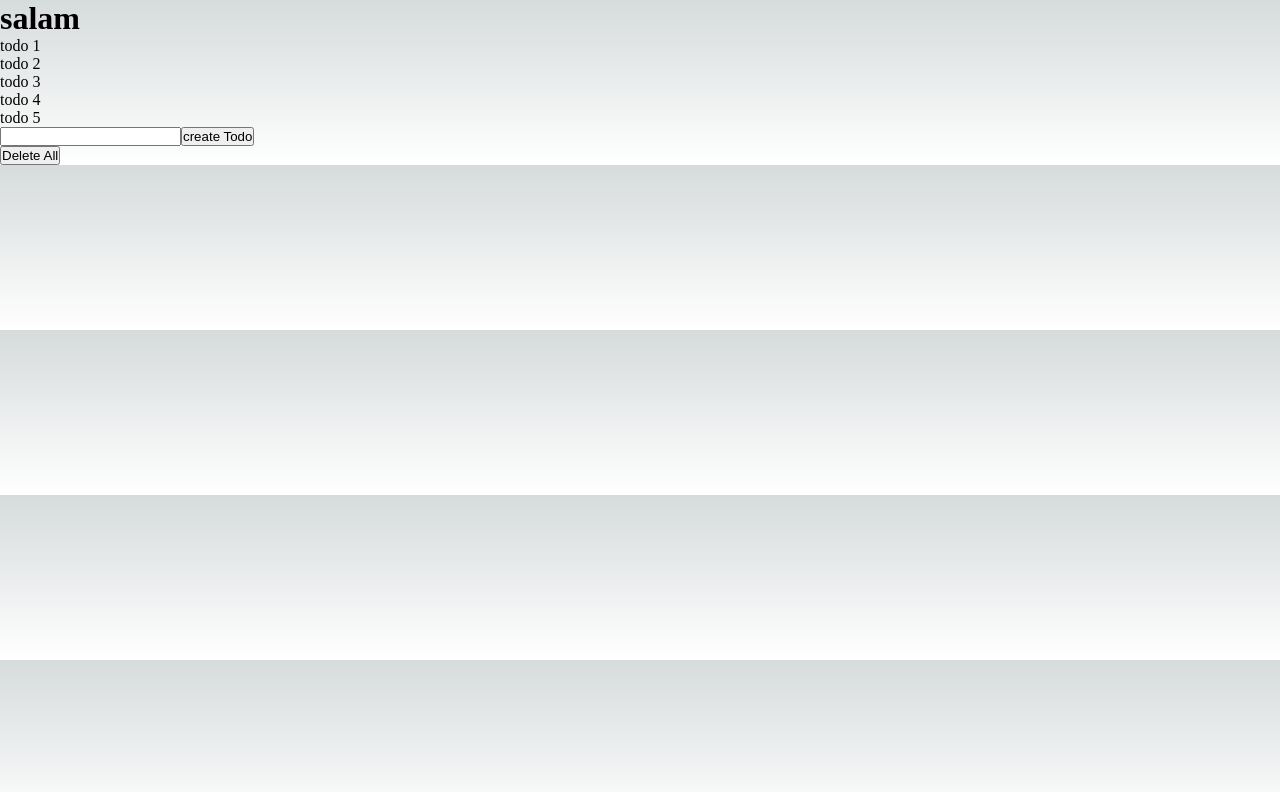
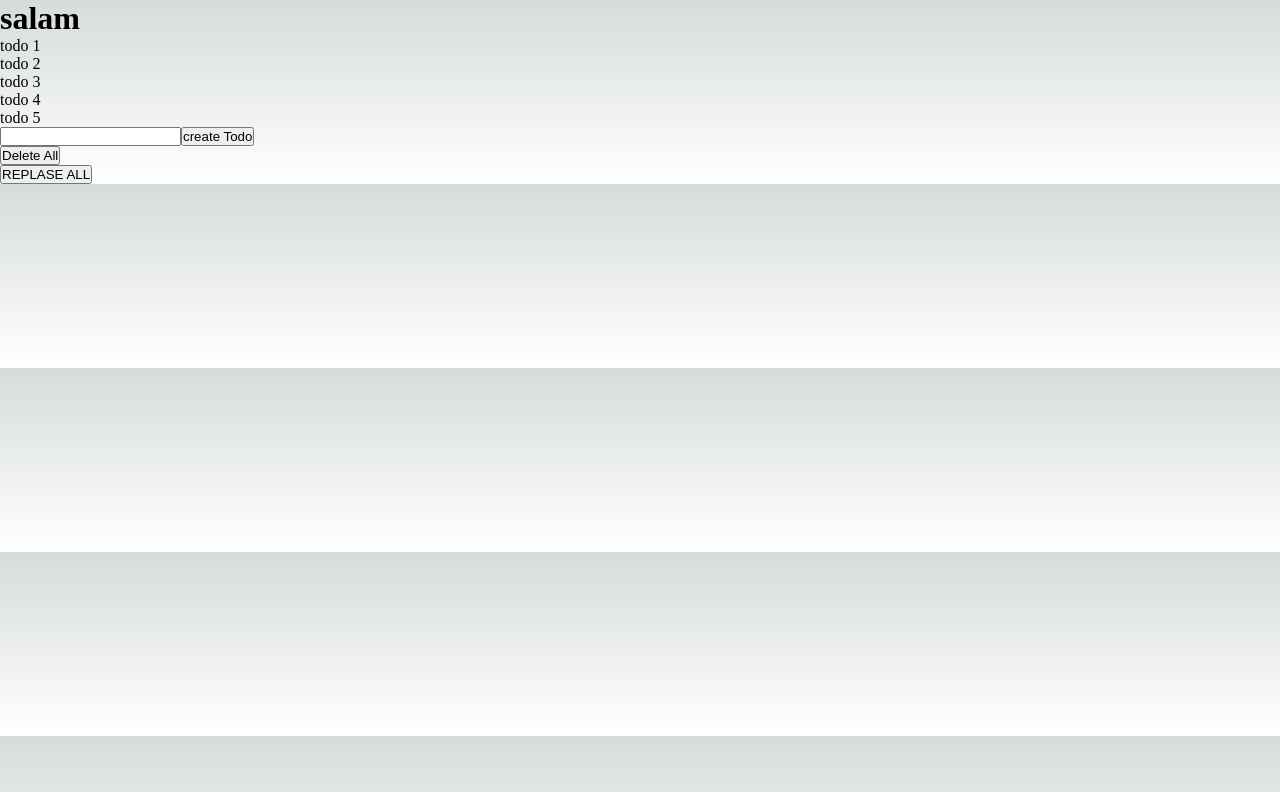
Before and after one commit to amincxo/apiNext, a Next.js app: page / in a window 1280 px wide. Shown: the top 792 px of the page. Built offline with nearby package versions, Linux system fonts and the light colour scheme.

Commit message:
api put for update created

```diff
--- a/pages/api/todos/index.js
+++ b/pages/api/todos/index.js
@@ -11,7 +11,7 @@ export default function (req , res) {
             title: todo,
         };
         res.status(201).json({
-            message: 'create ucsefuly',
+            message: 'create sucsefuly',
             data : newTodo
         })
     } else if (req.method === 'DELETE') {
@@ -20,6 +20,12 @@ export default function (req , res) {
             message: 'all todos deleted',
             data: []
         })
+    } else if(req.method === 'PUT'){
+       //replace all data
+        res.status(200).json({
+            message: 'all data replace',
+            data: req.body
+        })
     }
 
 }
--- a/pages/index.js
+++ b/pages/index.js
@@ -32,6 +32,18 @@ export default function Home() {
         const data = await res.json();
         setTodos(data.data)
     }
+    const replaceHandler = async () => {
+        const res = await fetch('/api/todos' , {
+            method: 'PUT',
+            body: JSON.stringify([
+                {id: 7 , title: "todo 7"},
+                {id: 8 , title: "todo 8"},
+            ]),
+            headers: {'Content-Type' : 'application/json'}
+        })
+        const data = await res.json();
+        setTodos(data.data)
+    }
 
     return (
     <>
@@ -48,6 +60,9 @@ export default function Home() {
         <div>
             <button onClick={deleteHandler}  >Delete All</button>
         </div>
+        <div>
+            <button onClick={replaceHandler} >REPLASE ALL</button>
+        </div>
     </>
   )
 }
```
